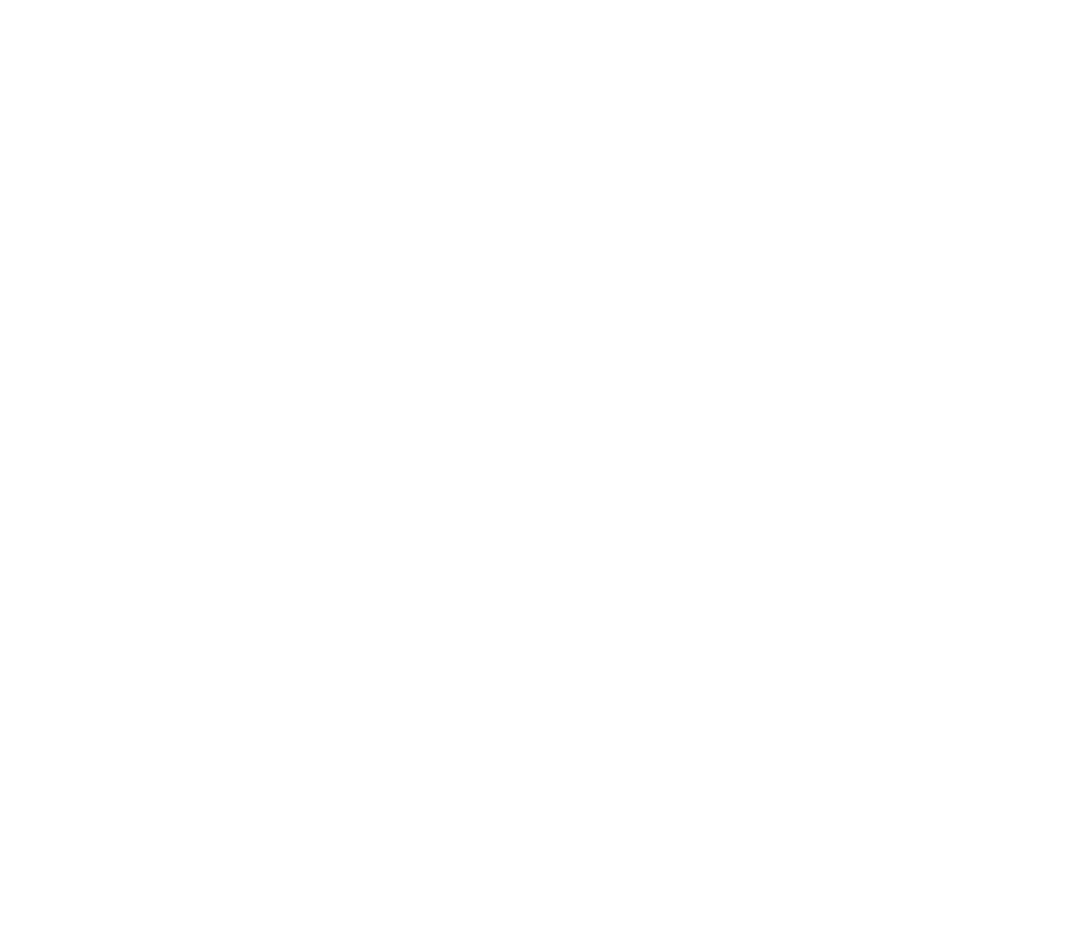
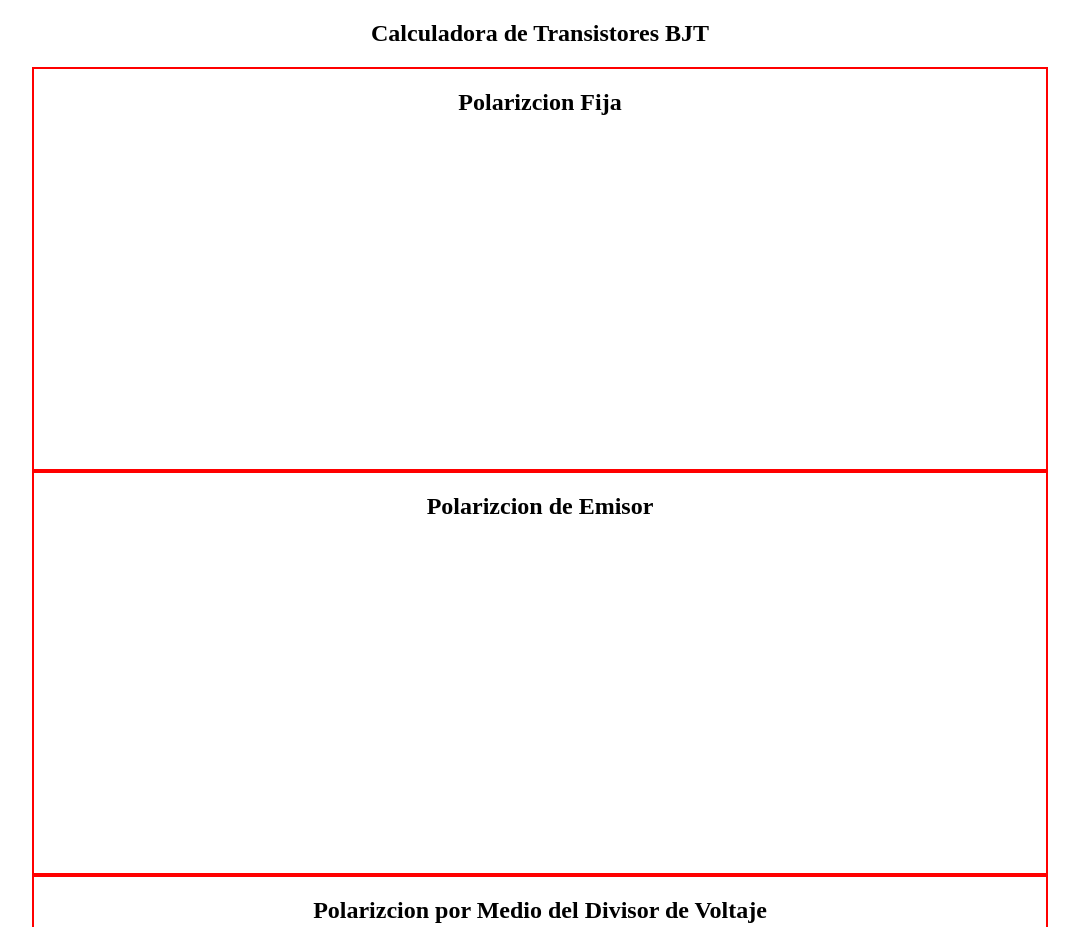
Before and after one commit to JetceMx/Electronica-Proyecto, a plain HTML site: page index.html in a window 1280 px wide. Shown: the top 927 px of the page, without its empty margins (100-1179 px from the left). Before the commit the page ends 800 px from the top, so only its background shows below. Drawn offline with Linux system fonts and the light colour scheme.

Commit message:
Primer aportación

```diff
--- a/index.html
+++ b/index.html
@@ -11,7 +11,19 @@
 </head>
 
 <body>
-
+    <h2 class="titulo">Calculadora de Transistores BJT</h2>
+    <div class="contenedor-PolFija">
+        <h2 class="titulo">Polarizcion Fija</h2>
+    </div>
+    <div class="contenedor-PolEmisor">
+        <h2 class="titulo">Polarizcion de Emisor</h2>
+    </div>
+    <div class="contenedor-PolDiviVoltaje">
+        <h2 class="titulo">Polarizcion por Medio del Divisor de Voltaje</h2>
+    </div>
+    <div class="contenedor-RealiColector">
+        <h2 class="titulo">Realimentacion del colector</h2>
+    </div>
 </body>
 
 </html>
--- a/style.css
+++ b/style.css
@@ -0,0 +1,13 @@
+.contenedor-PolFija,
+.contenedor-PolEmisor,
+.contenedor-PolDiviVoltaje,
+.contenedor-RealiColector{
+    margin: 0 auto;
+    width: 80%;
+    height: 400px;
+    border: 2px solid red;
+}
+
+.titulo{
+    text-align: center;
+}
```
